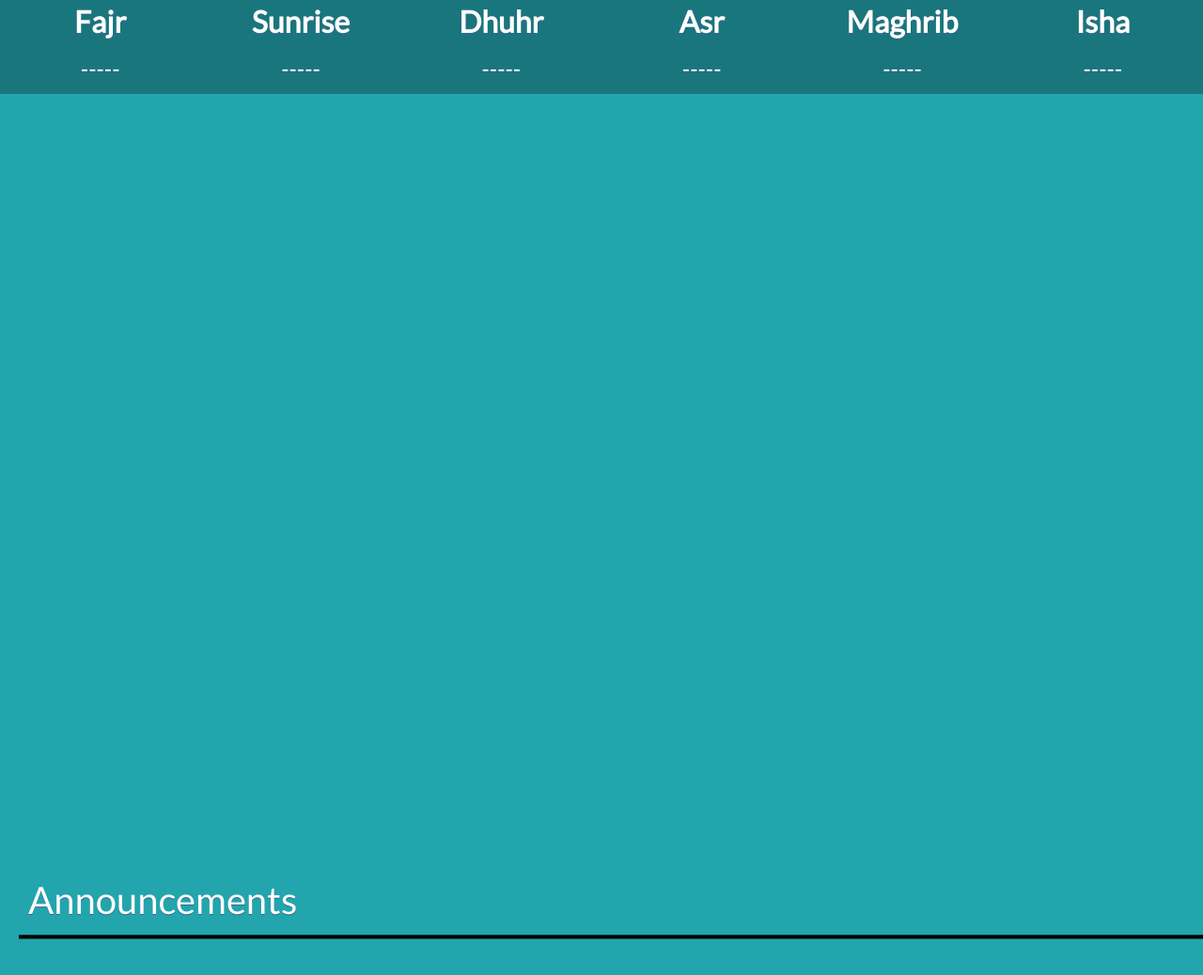
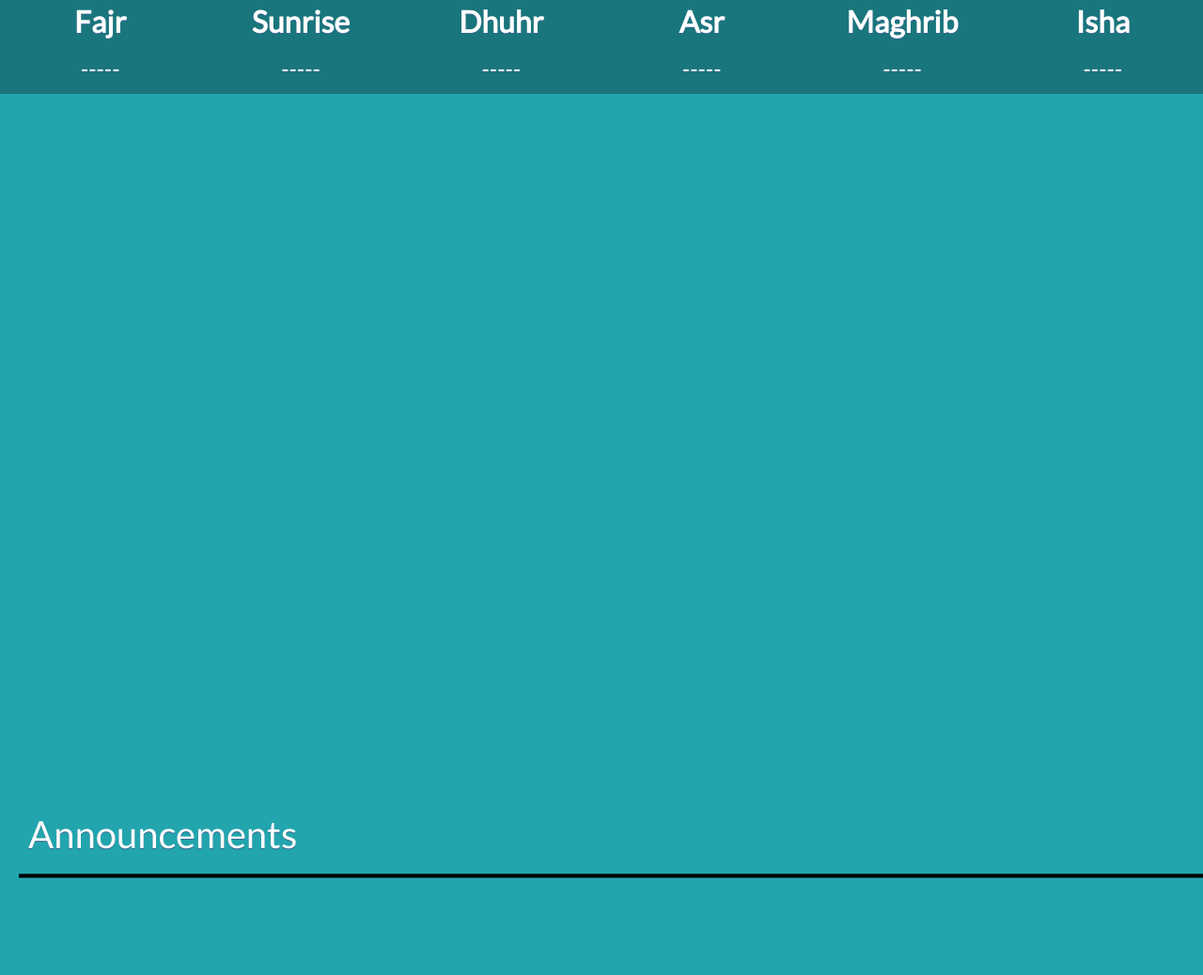
Before and after one commit to UmanShahzad/Hunter-MSA-PrayerTimes, a website: page index.html in a window 1280 px wide. Shown: the top 1038 px of the page at 94% size. After the commit the page ends 985 px from the top, so only its background shows below. Drawn offline with Linux system fonts and the light colour scheme; no server answers.

Commit message:
Fix footer text position.

```diff
--- a/css/style.css
+++ b/css/style.css
@@ -10,6 +10,7 @@ body {
     padding: 0px;
     max-width: 100%;
     overflow-x: hidden;
+    overflow-y: hidden;
     font-family: 'Lato', sans-serif;
 }
 
@@ -58,7 +59,7 @@ td {
     text-shadow: 0 1px 0 #38678f;
     font-size: 5vmin;
     color: #FFFFFF;
-    margin: 30px 0px 50px 30px;
+    margin: -40px 0px 0px 30px;
 }
 
 #text-content {
@@ -67,10 +68,10 @@ td {
     text-shadow: 0 1px 0 #38678f;
     font-size: 4vmin;
     color: #FFFFFF;
-    margin: 105px 250px 50px 45px;
+    margin: 30px 250px 0px 30px;
 }
 
 #msa-logo {
     position: absolute;
-    margin: 0px 0px 50px 20px;
+    margin: -65px 0px 0px 20px;
 }
```
